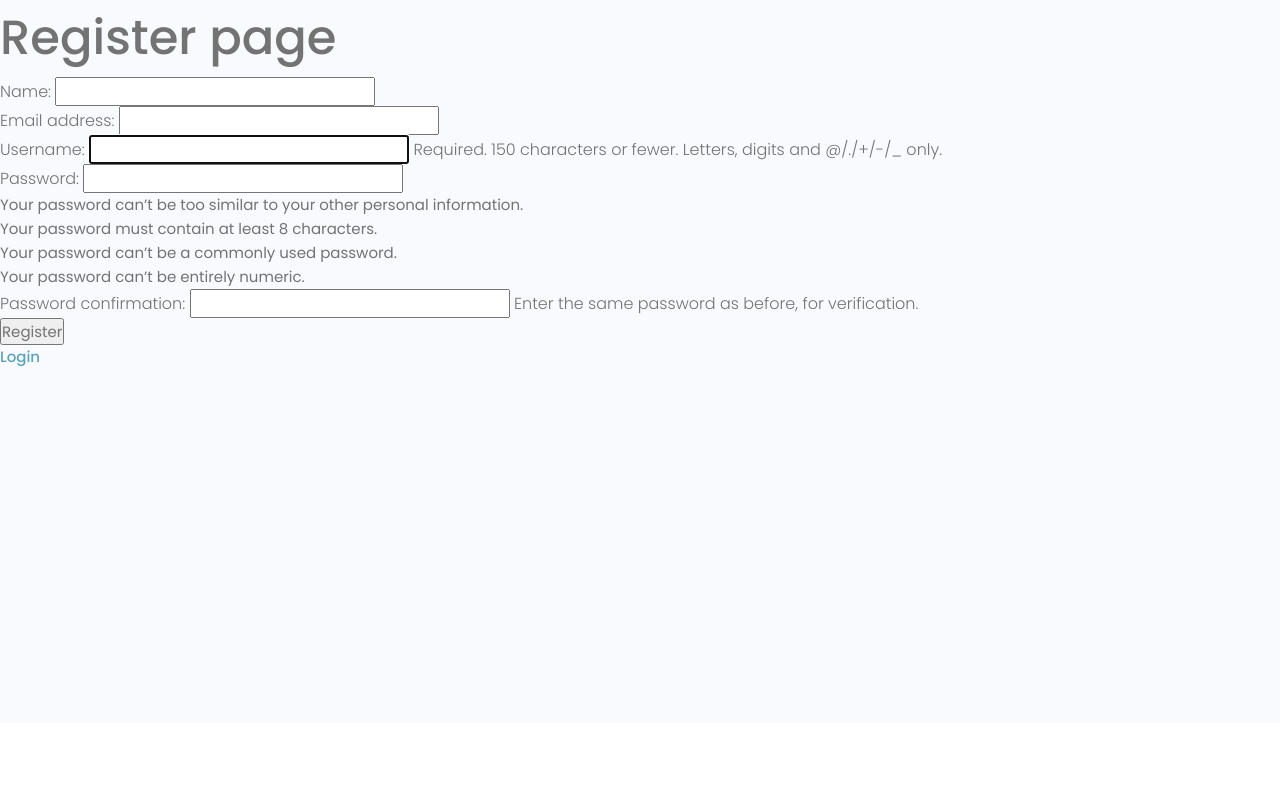
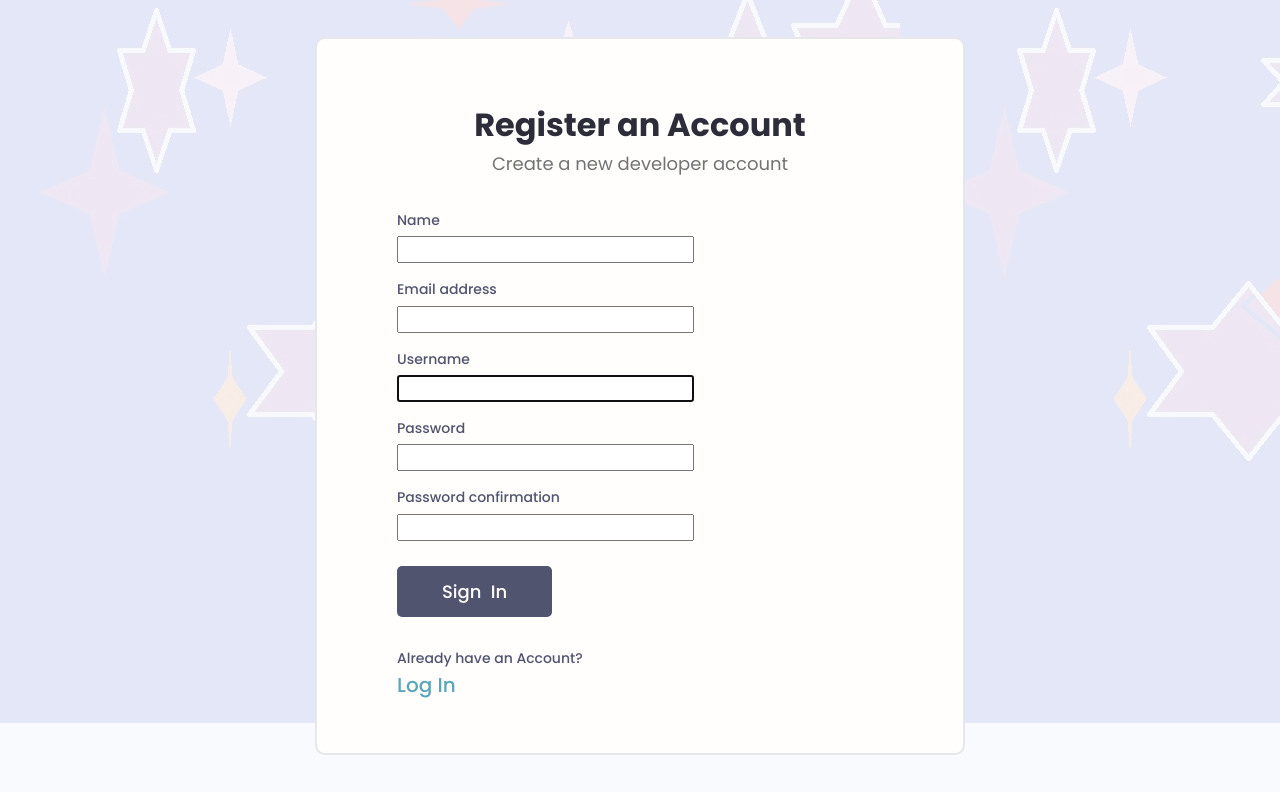
Before and after one commit to laxgic/DevSearch, a Django app: page /register_user/ in a window 1280 px wide. Shown: the part 77-869 px from the top of the page. Before the commit the page ends 800 px from the top, so only its background shows below. Run offline with Django 3.2, Linux system fonts and the light colour scheme; some libraries are stand-ins or nearby versions.

Commit message:
Style the login and register pages

```diff
--- a/templates/main.html
+++ b/templates/main.html
@@ -21,11 +21,11 @@
     {% include 'navbar.html' %}
 
     {% if messages %}
-    <ul class="messages">
         {% for message in messages %}
-        <li{% if message.tags %} class="{{ message.tags }}"{% endif %}>{{ message }}</li>
+        <div class="alert alert--{{ message.tags }}">
+            <p class="alert__message">{{ message }}</p>
+        </div>
         {% endfor %}
-    </ul>
     {% endif %}
 
     {% block content %}
--- a/users/templates/users/login_register.html
+++ b/users/templates/users/login_register.html
@@ -1,25 +1,97 @@
 {% extends 'main.html' %}
-
 
 
 {% block content %}
 
     {% if page == 'login' %}
-        <form method="post">
-            {% csrf_token %}
-            <input type="text" placeholder="username" name="username">
-            <input type="password" name="password" placeholder="password">
-            <input type="submit">
-        </form>
-        <a href="{% url 'users:register_user' %}">Sing Up</a>
+        <div class="auth">
+            <div class="card">
+              <div class="auth__header text-center">
+                <!-- <a href="/">
+                  <img src="" alt="icon"/>
+                </a> -->
+                <h3>Account Login</h3>
+                <p>Hello Developer, Welcome Back!</p>
+              </div>
+
+              <form action="" method="post" class="form auth__form">
+                {% csrf_token %}
+                <!-- Input:Username -->
+                <div class="form__field">
+                  <label for="formInput#text">Username: </label>
+                  <input
+                    class="input input--text"
+                    id="formInput#text"
+                    type="text"
+                    name="username"
+                    placeholder="Enter your username..."
+                  />
+                </div>
+
+                <!-- Input:Password -->
+                <div class="form__field">
+                  <label for="formInput#password">Password: </label>
+                  <input
+                    class="input input--password"
+                    id="formInput#passowrd"
+                    type="password"
+                    name="password"
+                    placeholder="••••••••"
+                  />
+                </div>
+                <div class="auth__actions">
+                  <input class="btn btn--sub btn--lg" type="submit" value="Log In" />
+                  <a href="forgetpassword.html">Forget Password?</a>
+                </div>
+              </form>
+              <div class="auth__alternative">
+                <p>Don't have an Account?</p>
+                <a href="{% url 'users:register_user' %}">Sign Up</a>
+              </div>
+            </div>
+        </div>
+
     {% else %}
-        <h1>Register page</h1>
-        <form action="{% url 'users:register_user' %}" method="post">
-            {% csrf_token %}
-            {{ form.as_p }}
-            <input type="submit" value="Register">
-        </form>
-        <a href="{% url 'users:login_user' %}">Login</a>
+
+        <div class="auth">
+            <div class="card">
+              <div class="auth__header text-center">
+                <!-- <a href="/">
+                  <img src="images/icon.svg" alt="icon" />
+                </a> -->
+                <h3>Register an Account</h3>
+                <p>Create a new developer account</p>
+              </div>
+
+              <form action="{% url 'users:register_user' %}" method="post" class="form auth__form">
+                {% csrf_token %}
+
+                {% for field in form %}
+                    <div class="form__field">
+                        <label for="formInput#text">{{ field.label}}</label>
+                        {{ field }}
+                    </div>
+
+                    {% if field.errors %}
+                      {% for error in field.errors %}
+                      <p style="color: red;">{{ error }}</p>
+                      {% endfor %}
+                    {% endif %}
+
+                {% endfor %}
+
+
+                <div class="auth__actions">
+                  <input class="btn btn--sub btn--lg" type="submit" value="Sign  In" />
+                </div>
+              </form>
+              <div class="auth__alternative">
+                <p>Already have an Account?</p>
+                <a href="{% url 'users:login_user' %}">Log In</a>
+              </div>
+            </div>
+        </div>
+
     {% endif %}
 
 {% endblock content %}
```
Also changed, not shown: statics/images/pattern.jpg (added).
